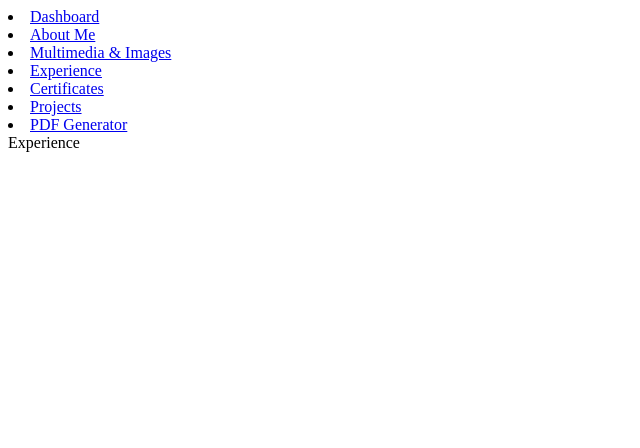
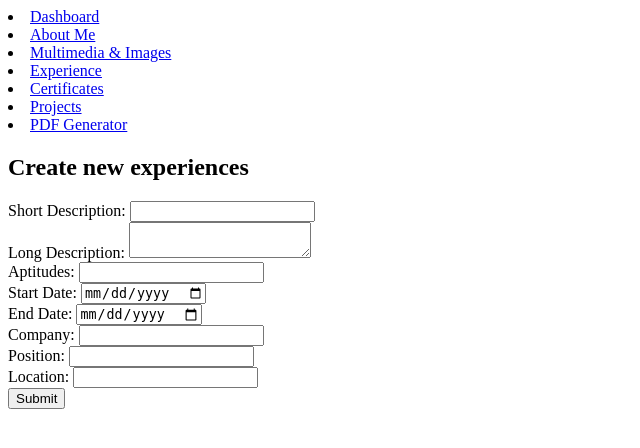
Before and after one commit to Tysaic/cvostriker, a Flask app: page /experience in a window 1280 px wide. Shown: the top 448 px of the page, without its empty margins (0-640 px from the left). Run offline with Flask 3, Linux system fonts and the light colour scheme.

Commit message:
Creating and remove the experience, continue with edit or update to the crud method.

```diff
--- a/admin/app.py
+++ b/admin/app.py
@@ -1,5 +1,5 @@
 from flask import Flask, render_template, redirect, url_for, request, session, jsonify, send_from_directory, send_file
-from models import GeneralInfo, Multimedia
+from models import GeneralInfo, Multimedia, Experience
 from database import DATABASE_URL, engine, Session, get_session, Base
 from werkzeug.utils import secure_filename
 import os
@@ -111,13 +111,6 @@ def multimedia():
     return render_template('multimedia.html', multimedia_files=multimedia_files)
 
 
-
-            #return jsonify({'status': 'Success'}), 200
-        #else:
-            #return jsonify({'error': 'File not allowed'}), 400
-    #session.close()
-
-
 @app.route('/media/multimedia/<filename>')
 def uploaded_file(filename):
     file = os.path.join(app.config['MEDIA_FOLDER'], filename)
@@ -146,7 +139,45 @@ def delete_file(filename):
 
 @app.route('/experience', methods=['GET', 'POST'])
 def experience():
-    return render_template('experience.html')
+    session = Session()
+    experiences = session.query(Experience).all()
+    return render_template('experience.html', experiences=experiences)
+
+@app.route('/new_experience', methods=['POST'])
+def new_experience():
+    session = Session()
+    start_date = datetime.datetime.strptime(request.form['start_date'], '%Y-%m-%d')
+    end_date = datetime.datetime.strptime(request.form['end_date'], '%Y-%m-%d') if request.form['end_date'] else None
+    new_experience = Experience(
+        short_description = request.form["short_description"],
+        long_description = request.form["long_description"],
+        company = request.form["company"],
+        position = request.form['position'],
+        location = request.form['location'],
+        aptitudes = request.form['aptitudes'],
+        start_date = start_date,
+        end_date = end_date
+    )
+    session.add(new_experience)
+    session.commit()
+    session.refresh(new_experience)
+    session.close()
+    return redirect(url_for('experience'))
+
+@app.route('/edit_experience/<int:id>', methods=['GET', 'POST'])
+def edit_experience(id):
+    # Set New view here and return to the main template
+    session = Session()
+    return "edit_experience.html"
+
+@app.route('/delete_experience/<int:id>', methods=['GET', 'POST'])
+def delete_experience(id):
+    session = Session()
+    experience = session.query(Experience).get(id)
+    session.delete(experience)
+    session.commit()
+    session.close()
+    return redirect(url_for('experience'))
 
 @app.route('/certificates', methods=['GET', 'POST'])
 def certificates():
--- a/admin/templates/experience.html
+++ b/admin/templates/experience.html
@@ -2,5 +2,50 @@
 
 {% block title %}Experience{% endblock title %}
 {% block content %}
-Experience
+    {% for experience in experiences%}
+        {% if experience %}
+            <div>
+                <a href="{{ url_for('delete_experience', id=experience.id ) }}">Remove</a>
+                <a href="{{ url_for('edit_experience', id=experience.id) }}">Edit</a>
+                <p>{{ experience.short_description }}</p>
+                <p>{{ experience.long_description }}</p>
+                <p>{{ experience.aptitudes }}</p>
+                <p>{{ experience.start_date }}</p>
+                <p>{{ experience.end_date }}</p>
+                <p>{{ experience.company_name }}</p>
+                <p>{{ experience.position }}</p>
+                <p>{{ experience.location }}</p>
+            </div>
+        {% endif%}
+    {% endfor %}
+
+    <h2>Create new experiences</h2>
+    <form action="{{ url_for('new_experience') }}" method="POST">
+
+        <label for="short_description">Short Description:</label>
+        <input type="text" id="short_description" name="short_description"><br>
+
+        <label for="long_description">Long Description:</label>
+        <textarea id="long_description" name="long_description"></textarea><br>
+
+        <label for="aptitudes">Aptitudes:</label>
+        <input type="text" id="aptitudes" name="aptitudes"><br>
+
+        <label for="start_date">Start Date:</label>
+        <input type="date" id="start_date" name="start_date"><br>
+
+        <label for="end_date">End Date:</label>
+        <input type="date" id="end_date" name="end_date"><br>
+
+        <label for="company">Company:</label>
+        <input type="text" id="company" name="company"><br>
+
+        <label for="position">Position:</label>
+        <input type="text" id="position" name="position"><br>
+
+        <label for="location">Location:</label>
+        <input type="text" id="location" name="location"><br>
+
+        <button type="submit">Submit</button>
+    </form>
 {% endblock content %}
--- a/requirements.txt
+++ b/requirements.txt
@@ -1,2 +1,5 @@
 Flask
-flask-sqlalchemy
+Flask-SQLAlchemy
+alembic
+Werkzeug
+SQLAlchemy
```
Also changed, not shown: admin/models.py (+33 -1 lines).
